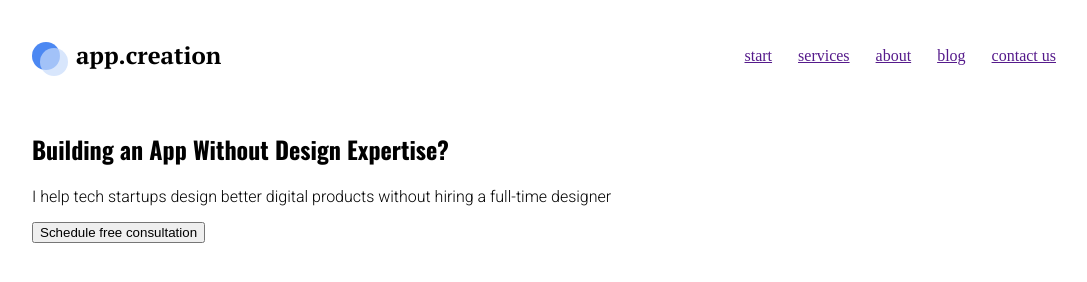
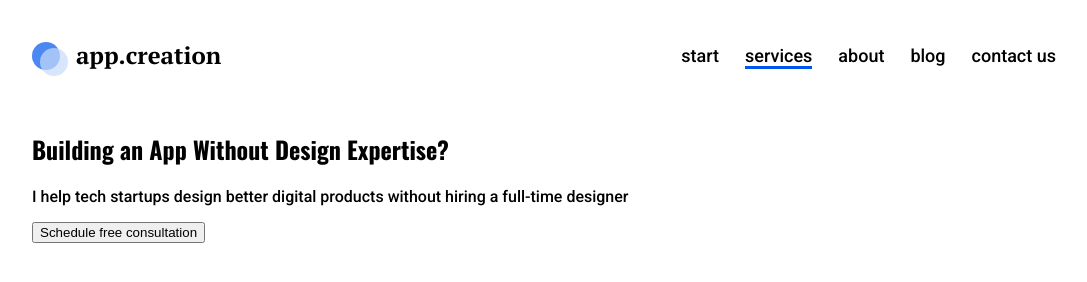
Before and after one commit to WebHeroSchool/Alisa_first_project, a plain HTML site: page index.html in a window 1280 px wide. Shown: the whole page, without its empty margins (96-1183 px from the left). Drawn offline with nearby package versions, Linux system fonts and the light colour scheme.

Commit message:
Создание меню

```diff
--- a/index.html
+++ b/index.html
@@ -8,6 +8,7 @@
       href="https://fonts.googleapis.com/css2?family=Oswald:wght@700&family=Roboto:wght@300&display=swap"
       rel="stylesheet"
     />
+    <link href="https://fonts.googleapis.com/css2?family=Roboto:wght@500&display=swap" rel="stylesheet">
     <title>My first site</title>
   </head>
   <body>
@@ -20,7 +21,7 @@
         </div>
         <nav class="menu">
           <a class="menu__item" href="">start</a>
-          <a class="menu__item" href="">services</a>
+          <a class="menu__item menu__item_active" href="">services</a>
           <a class="menu__item" href="">about</a>
           <a class="menu__item" href="">blog</a>
           <a class="menu__item" href="">contact us</a>
--- a/style.css
+++ b/style.css
@@ -24,16 +24,6 @@ body {
   padding: 40px 0 40px 44px;
   font: bold 24px/31px "pt_serifbold", arial, helvetica, sans-serif;
 }
-.menu {
-  display: flex;
-  align-items: center;
-}
-.menu__item {
-  padding: 0 13px;
-}
-.menu__item:last-child {
-  padding-right: 0;
-}
 .logo__circle {
   position: absolute;
   top: 50%;
@@ -52,3 +42,57 @@ body {
 .logo__circle_color_dark-blue {
   background: #0056ec;
 }
+.menu {
+  display: flex;
+  align-items: center;
+}
+.menu__item {
+  position: relative;
+  margin-right: 26px;
+  font-family: "Roboto", sans-serif;
+  font-weight: 500;
+  font-size: 18px;
+  line-height: 21px;
+  color: #000;
+  text-decoration: none;
+  transition: opacity 0.5s;
+}
+.menu__item:last-child {
+  margin-right: 0;
+}
+.menu__item_active::after {
+  position: absolute;
+  left: 0;
+  display: block;
+  content: "";
+  width: 100%;
+  height: 3px;
+  background: #0056ec;
+}
+.menu__item:after {
+  position: absolute;
+  left: 0;
+  display: block;
+  content: "";
+  width: 100%;
+  height: 3px;
+  background: #0056ec;
+  opacity: 0;
+  transition: opacity 0.5s;
+}
+.menu__item:hover {
+  opacity: 0.5;
+}
+.menu__item:hover:after {
+  position: absolute;
+  left: 0;
+  display: block;
+  content: "";
+  width: 100%;
+  height: 3px;
+  background: #0056ec;
+}
+.menu__item:hover:after,
+.menu__item_active:after {
+  opacity: 1;
+}
```
